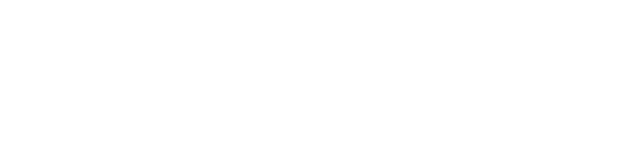
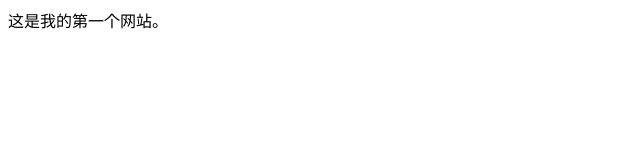
Before and after one commit to manic-depressive/manic-depressive.github.io, a plain HTML site: page index.html in a window 1280 px wide. Shown: the whole page, without its empty margins (0-640 px from the left). Drawn offline with Linux system fonts and the light colour scheme.

Commit message:
Update index.html

```diff
--- a/index.html
+++ b/index.html
@@ -3,6 +3,8 @@
 <head>
   <meta charest="UTF-8">
   <title>在github上搭建博客</title>
- </head>
- <body>
- </html>
+</head>
+<body>
+  这是我的第一个网站。
+</body>
+</html>
```
